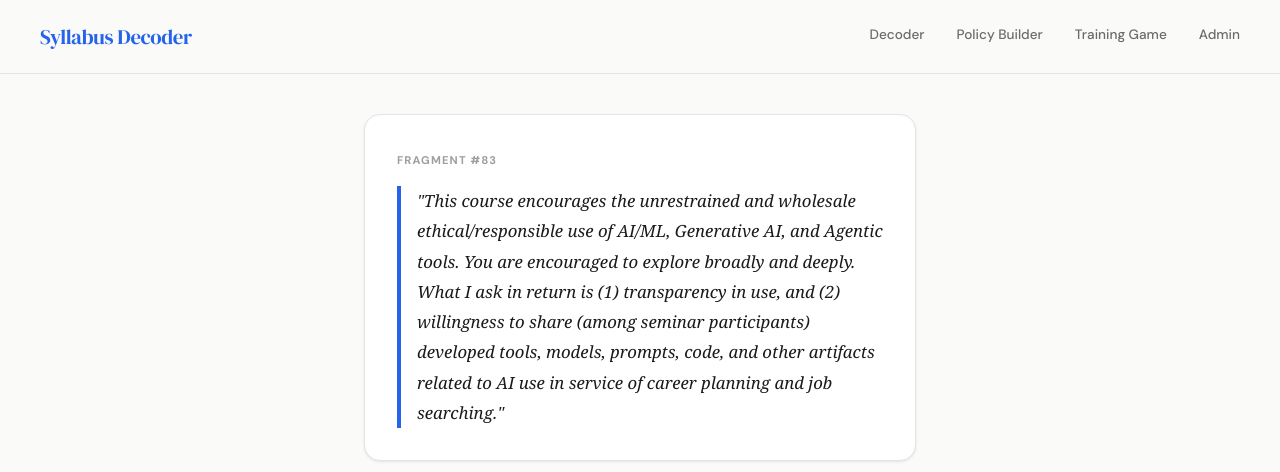
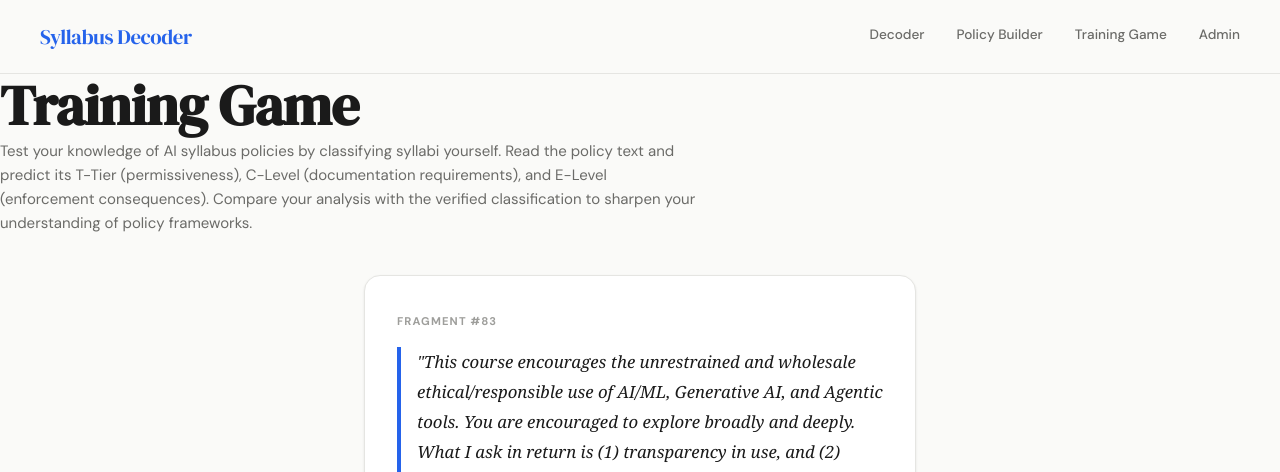
Before and after one commit to aninuona/syllabus-decoder, a Flask app: page /traininggame in a window 1280 px wide. Shown: the top 472 px of the page. Run offline with Flask 3, Linux system fonts and the light colour scheme; data comes from the database, SQL or seed files in the repository.

Commit message:
Update training_game.html

```diff
--- a/templates/training_game.html
+++ b/templates/training_game.html
@@ -16,6 +16,11 @@
       <a href="/admin">Admin</a>
     </div>
   </nav>
+
+  <header class="game-header">
+    <h1>Training Game</h1>
+    <p class="game-description">Test your knowledge of AI syllabus policies by classifying syllabi yourself. Read the policy text and predict its T-Tier (permissiveness), C-Level (documentation requirements), and E-Level (enforcement consequences). Compare your analysis with the verified classification to sharpen your understanding of policy frameworks.</p>
+  </header>
 
   <main class="game-container">
     <div class="fragment-card">
```
